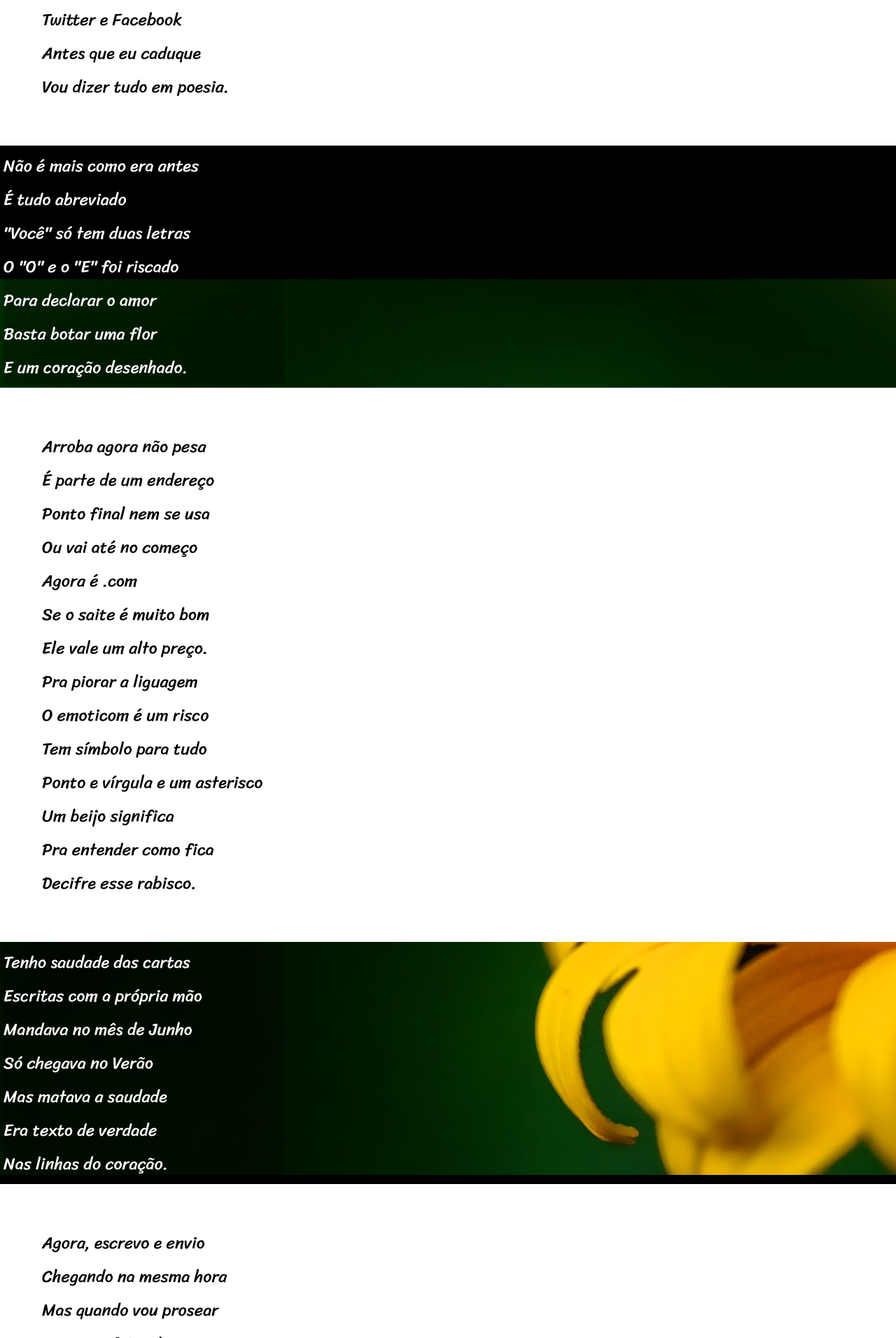
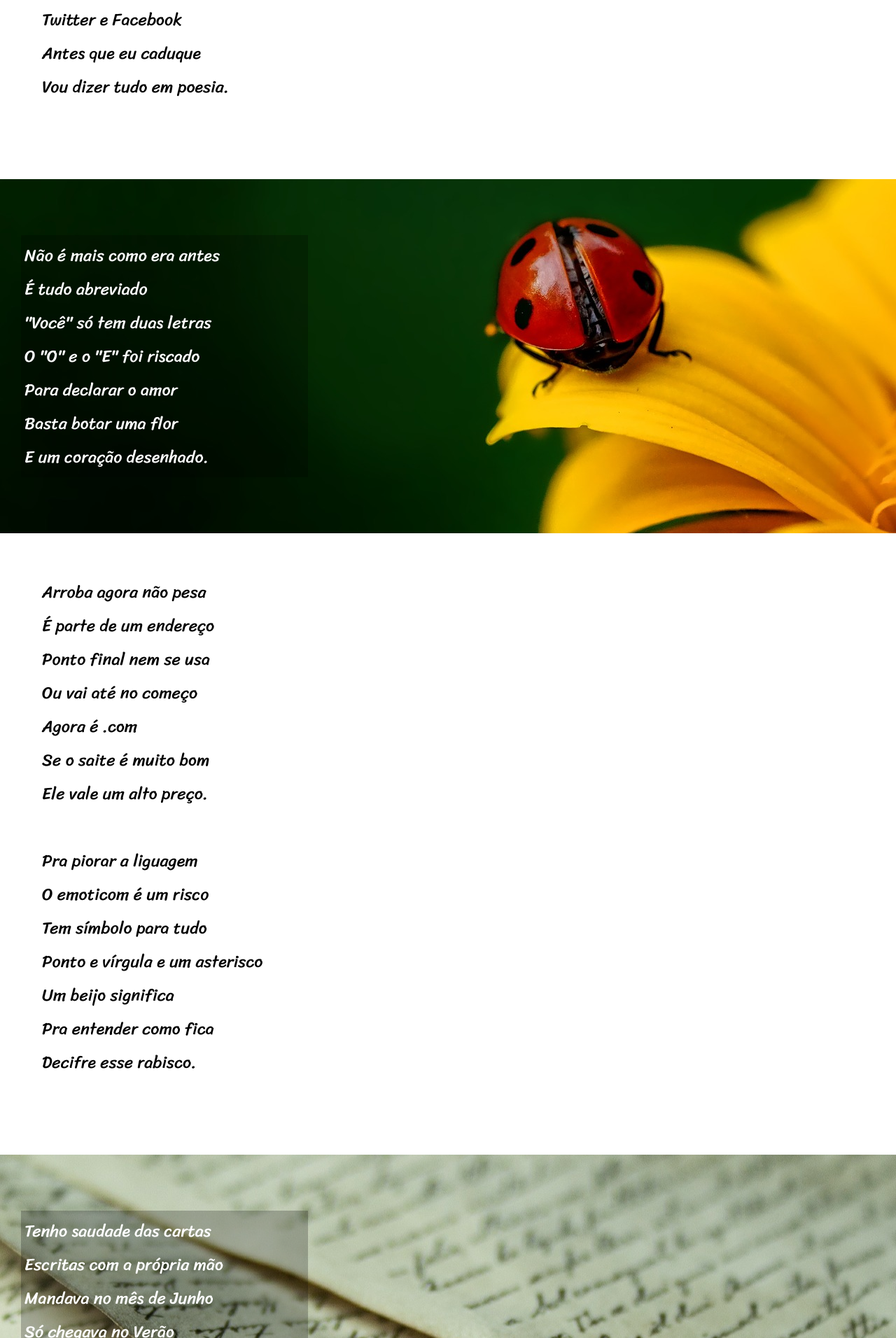
Before and after one commit to maycotomaz/html-css, a PHP site: page / in a window 1280 px wide. Shown: the part 448-2360 px from the top of the page at 70% size. Run offline with PHP 8.4, Linux system fonts and the light colour scheme.

Commit message:
atualizei estilo

```diff
--- a/Ex/desafio-cordel/index.html
+++ b/Ex/desafio-cordel/index.html
@@ -35,7 +35,7 @@
 
 
 
-            <section class="imagen">
+            <section class="imagen" id="img01">
                 <p>
                     Não é mais como era antes <br>
                     É tudo abreviado <br>
@@ -71,7 +71,7 @@
                 </p>
             </section>
 
-            <section class="imagen">
+            <section class="imagen" id="img02">
                 <p>
                     Tenho saudade das cartas <br>
                     Escritas com a própria mão <br>
--- a/Ex/desafio-cordel/style.css
+++ b/Ex/desafio-cordel/style.css
@@ -22,8 +22,7 @@ html, body{
     font-family: var(--font1);
 }
 body{
-    background-size: cover;
-    background: black url(imagens/background001.jpg)  center center no-repeat fixed;
+
 
 
 }
@@ -63,6 +62,9 @@ section{
     padding-left: 30px;
     font-size: 3.5vw;
 }
+section > p{
+    padding-bottom: 2em;
+}
 section.normal{
     background-color: white;
     font-family: var(--font3);
@@ -72,16 +74,25 @@ section.normal{
     padding: 60px;
 }
 section.imagen{
-    padding: 5px;
-    display: inline-block;
     font-family: 'Sriracha', 'cursive';
     color: white;
     line-height: 2em;
+    text-align: left;
     font-size: 1.5em;
 }
 section.imagen > p{
     background-color: rgba(0, 0, 0, 0.233);
     width: 400px;
+    display: inline-block;
+    padding: 5px;
+}
+section#img01{
+    background-size: cover;
+    background: black url(imagens/background001.jpg)   center no-repeat fixed;
+}
+section#img02{
+    background-size: cover;
+    background: black url(imagens/background002.jpg)   center no-repeat fixed;
 }
 
 footer {
```
